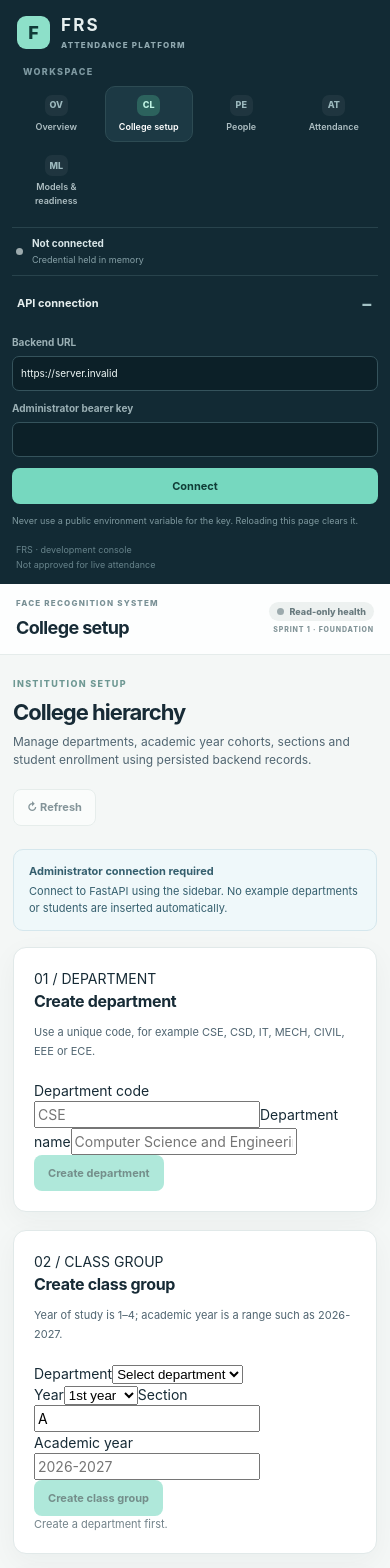
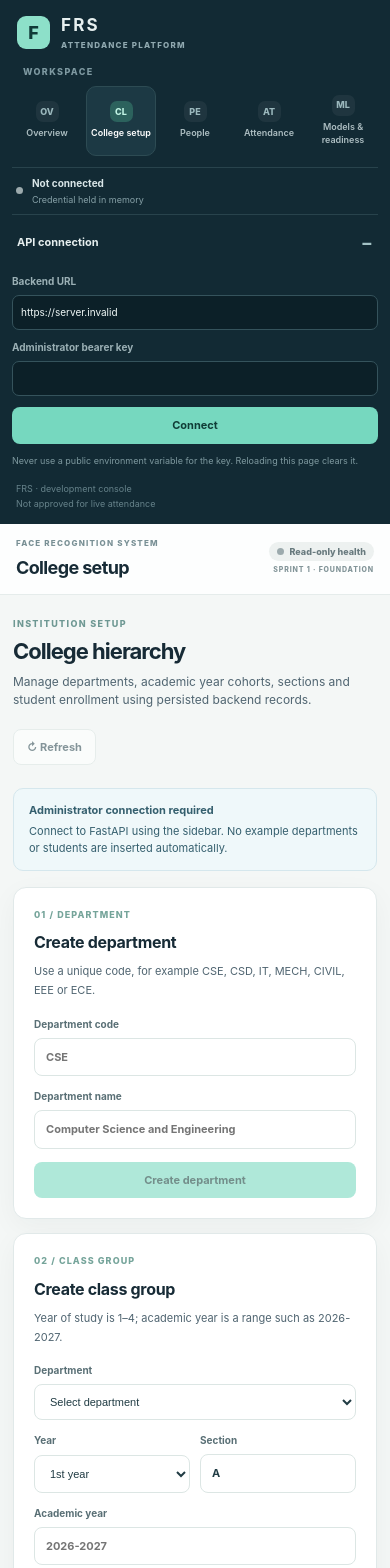
Before and after one commit to nothingonly/Frs, a Next.js app in the folder admin-web/: page /college in a window 390 px wide. Shown: the top 1568 px of the page. Built offline with nearby package versions, Linux system fonts and the light colour scheme; no server answers.

Commit message:
style(college): add responsive hierarchy forms and roster chips

```diff
--- a/admin-web/app/globals.css
+++ b/admin-web/app/globals.css
@@ -161,7 +161,7 @@ tbody tr:hover { background: #fbfdfc; }
   .brand { padding: 2px 5px 14px; }
   .brand-mark { width: 33px; height: 33px; border-radius: 9px; font-size: 18px; }
   .workspace-label { padding-bottom: 7px; }
-  .primary-nav { grid-template-columns: repeat(4, minmax(0, 1fr)); gap: 4px; }
+  .primary-nav { grid-template-columns: repeat(5, minmax(0, 1fr)); gap: 4px; }
   .nav-link { justify-content: center; flex-direction: column; gap: 4px; padding: 8px 2px; font-size: 9px; text-align: center; }
   .nav-marker { width: 23px; height: 21px; }
   .nav-active-dot { display: none; }
@@ -185,3 +185,40 @@ tbody tr:hover { background: #fbfdfc; }
   .runtime-grid { grid-template-columns: repeat(2, minmax(0, 1fr)); }
   .main-footer { flex-direction: column; padding: 15px; }
 }
+
+
+.college-forms { display: grid; grid-template-columns: repeat(3, minmax(0, 1fr)); gap: 14px; margin-bottom: 18px; }
+.form-panel { margin-bottom: 0; }
+.form-index { margin-bottom: 9px; color: #75a49a; font-size: 9px; font-weight: 850; letter-spacing: .12em; }
+.form-panel h3 { margin-bottom: 8px; }
+.form-panel .panel-description { min-height: 54px; margin: 0 0 16px; }
+.stack-form { display: grid; gap: 13px; }
+.stack-form label { display: grid; gap: 6px; color: #596f75; font-size: 10px; font-weight: 750; }
+.stack-form input, .stack-form select, .roster-filters select { width: 100%; min-width: 0; padding: 10px 11px; border: 1px solid #dce6e4; border-radius: 8px; background: #fff; color: #213c44; font-size: 11px; }
+.stack-form input:focus, .stack-form select:focus, .roster-filters select:focus { outline: 2px solid #a7d7cb; outline-offset: 1px; }
+.stack-form small { margin-top: -6px; }
+.split-fields { display: grid; grid-template-columns: 1fr 1fr; gap: 10px; }
+.department-list { display: grid; }
+.department-item { display: flex; gap: 13px; padding: 15px 2px; border-top: 1px solid #edf1f0; }
+.department-icon { flex: 0 0 auto; display: grid; place-items: center; width: 42px; height: 42px; border-radius: 12px; background: #eaf4f2; color: #276f65; font-size: 10px; font-weight: 850; }
+.department-main { min-width: 0; flex: 1; }
+.department-main > strong { display: block; font-size: 12px; }
+.department-main > strong span { margin-left: 7px; color: #60767c; font-size: 11px; font-weight: 500; }
+.department-main > small { margin-top: 3px; }
+.class-chip-list { display: flex; flex-wrap: wrap; gap: 6px; margin-top: 10px; }
+.class-chip { display: inline-flex; flex-wrap: wrap; align-items: center; gap: 6px; padding: 6px 8px; border: 1px solid #e2ece9; border-radius: 7px; background: #f8fbfa; color: #536e73; font-size: 9px; white-space: normal; }
+.class-chip b { color: #267468; font-size: 9px; }
+.class-chip-inline { margin: 2px; padding: 4px 6px; white-space: nowrap; }
+.class-chip-inline button { display: inline-grid; place-items: center; width: 16px; height: 16px; padding: 0; border: 0; border-radius: 50%; background: #e6efec; color: #54726d; font-size: 13px; line-height: 1; }
+.class-chip-inline button:hover { background: #f5dedd; color: #9b383d; }
+.roster-filters { display: flex; gap: 12px; align-items: flex-end; }
+.roster-filters .search-field { min-width: 145px; }
+.roster-filters select { width: 210px; font-size: 10px; }
+@media (max-width: 1200px) { .college-forms { grid-template-columns: repeat(2, minmax(0, 1fr)); } }
+@media (max-width: 820px) {
+  .college-forms { grid-template-columns: minmax(0, 1fr); }
+  .form-panel .panel-description { min-height: 0; }
+  .roster-filters { width: 100%; flex-direction: column; align-items: stretch; }
+  .roster-filters .search-field { width: 100%; }
+  .roster-filters select { width: 100%; }
+}
```
